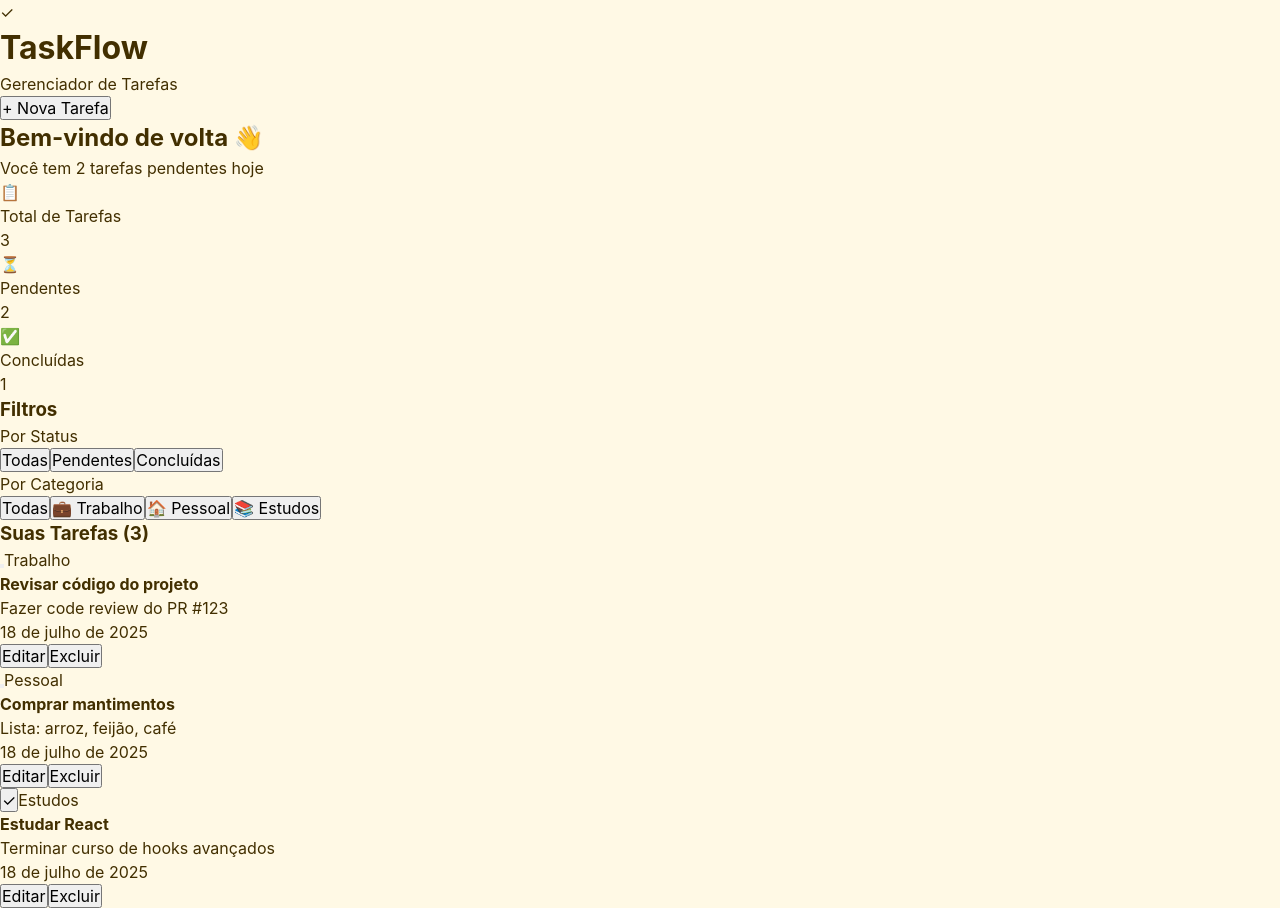
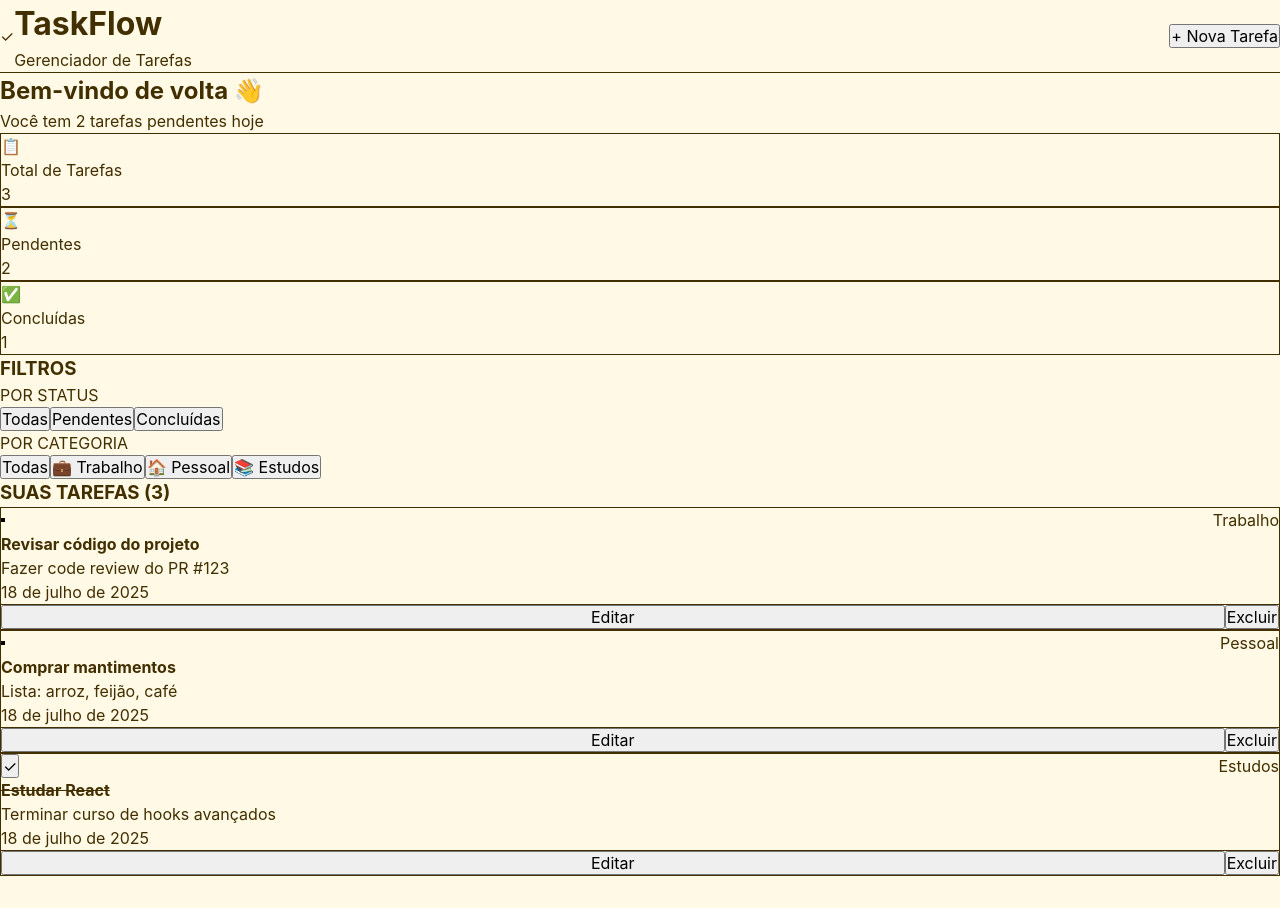
Before and after one commit to imagalhaess/dashboard-tasks, a Next.js app: page / in a window 1280 px wide. After the commit the page ends 876 px from the top, so only its background shows below. Built offline with nearby package versions, Linux system fonts and the light colour scheme.

Commit message:
fix: melhorando interface

```diff
--- a/styles/globals.css
+++ b/styles/globals.css
@@ -1,3 +1,7 @@
+@tailwind base;
+@tailwind components;
+@tailwind utilities;
+
 /* Reset simples para margens e padding */
 *,
 *::before,
@@ -11,8 +15,8 @@
 body {
   font-family: -apple-system, BlinkMacSystemFont, "Segoe UI", Roboto, Oxygen,
     Ubuntu, Cantarell, "Open Sans", "Helvetica Neue", sans-serif;
-  background-color: #fff9e5; /* Cor clara e quente compatível com seu tema */
-  color: #422f00; /* Cor texto escura para contraste */
+  background-color: #fff9e5;
+  color: #422f00;
   line-height: 1.5;
   -webkit-font-smoothing: antialiased;
   -moz-osx-font-smoothing: grayscale;
@@ -52,7 +56,7 @@ textarea:focus,
 select:focus,
 button:focus {
   outline-offset: 2px;
-  outline-color: #dba800; /* tom dourado suave para foco */
+  outline-color: #dba800;
   outline-style: solid;
 }
 
```
